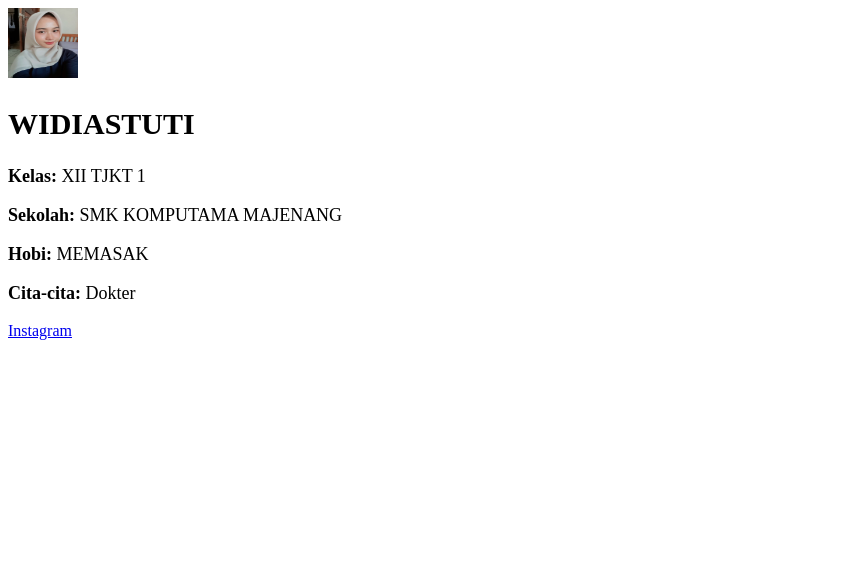
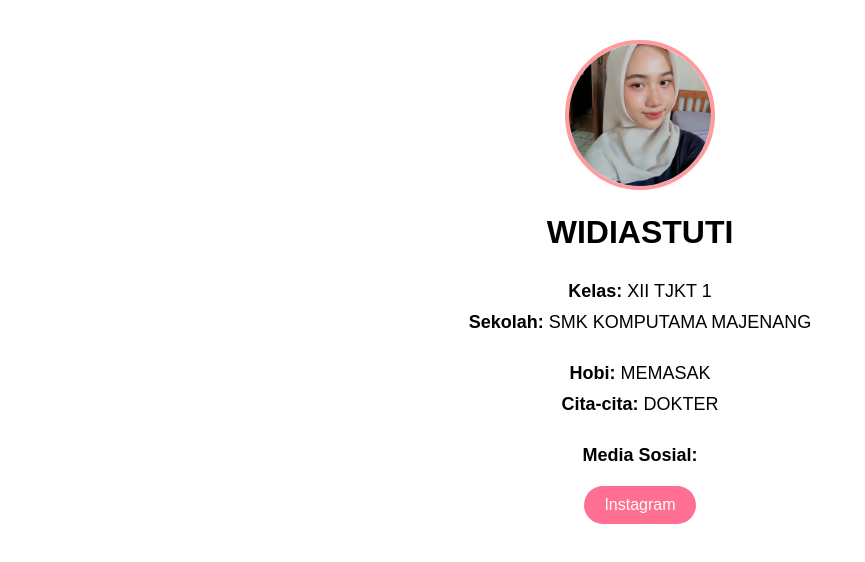
Before and after one commit to widia3112007-del/Widia, a plain HTML site: page index.html in a window 1280 px wide. Shown: the whole page, without its empty margins (0-865 px from the left). Drawn offline with Linux system fonts and the light colour scheme.

Commit message:
Update index.html

```diff
--- a/index.html
+++ b/index.html
@@ -1,34 +1,88 @@
-<!DOCTYPE html>
-<html lang="id">
+<!DOCTYPE html><html lang="id">
 <head>
     <meta charset="UTF-8">
-    <title>Profil Saya</title>
-    <link rel="stylesheet" href="style.css">
+    <meta name="viewport" content="width=device-width, initial-scale=1.0">
+    <title>Profil Widiastuti</title>
+    <style>
+        * {
+            margin: 0;
+            padding: 0;
+            box-sizing: border-box;
+            font-family: Arial, sans-serif;
+        }body {
+        height: 100vh;
+        background: linear-gradient(135deg, #ff9a9e, #fad0c4);
+        display: flex;
+        justify-content: center;
+        align-items: center;
+    }
+
+    .container {
+        width: 100%;
+        min-height: 100vh;
+        background: white;
+        padding: 40px;
+        text-align: center;
+    }
+
+    .profile-img {
+        width: 150px;
+        height: 150px;
+        border-radius: 50%;
+        object-fit: cover;
+        margin-bottom: 20px;
+        border: 4px solid #ff9a9e;
+    }
+
+    h1 {
+        font-size: 32px;
+        margin-bottom: 10px;
+    }
+
+    p {
+        font-size: 18px;
+        margin: 10px 0;
+    }
+
+    .section {
+        margin-top: 30px;
+    }
+
+    .social a {
+        text-decoration: none;
+        color: white;
+        background: #ff6f91;
+        padding: 10px 20px;
+        border-radius: 20px;
+        display: inline-block;
+        margin-top: 10px;
+    }
+
+    .social a:hover {
+        background: #ff3e6c;
+    }
+</style>
+
 </head>
-<body>
+<body><div class="container"><!-- FOTO (tinggal ganti src) -->
+<img src="foto.jpg" alt="foto.jpg" class="profile-img">
 
-<div class="container">
-    <div class="card">
+<h1>WIDIASTUTI</h1>
 
-        <!-- FOTO (lebih kecil) -->
-        <img src="foto.jpg" alt="foto.jpg" class="profile-img" style="width:70px; height:70px;">
-
-        <!-- NAMA (lebih besar) -->
-        <h2 style="font-size:30px;">WIDIASTUTI</h2>
-
-        <!-- DATA -->
-        <p style="font-size:18px;"><strong>Kelas:</strong> XII TJKT 1</p>
-        <p style="font-size:18px;"><strong>Sekolah:</strong> SMK KOMPUTAMA MAJENANG</p>
-        <p style="font-size:18px;"><strong>Hobi:</strong> MEMASAK</p>
-        <p style="font-size:18px;"><strong>Cita-cita:</strong> Dokter</p>
-
-        <!-- SOSIAL MEDIA -->
-        <div class="social">
-            <a href="https://www.instagram.com/wdiyaaaaaaaaaa_?igsh=MTU2bnhwZnd1b2g4MQ==" target="_blank">Instagram</a>
-        </div>
-
-    </div>
+<div class="section">
+    <p><strong>Kelas:</strong> XII TJKT 1</p>
+    <p><strong>Sekolah:</strong> SMK KOMPUTAMA MAJENANG</p>
 </div>
 
-</body>
+<div class="section">
+    <p><strong>Hobi:</strong> MEMASAK</p>
+    <p><strong>Cita-cita:</strong> DOKTER</p>
+</div>
+
+<div class="section social">
+    <p><strong>Media Sosial:</strong></p>
+    <a href="https://instagram.com/wdiyaaaaaaaaaa_" target="_blank">Instagram</a>
+</div>
+
+</div></body>
 </html>
```
